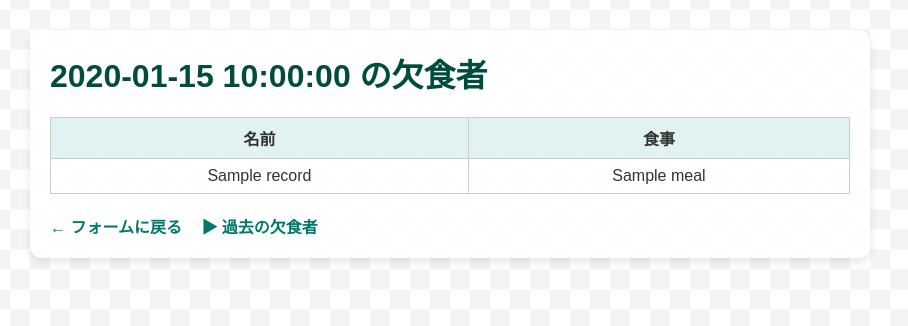
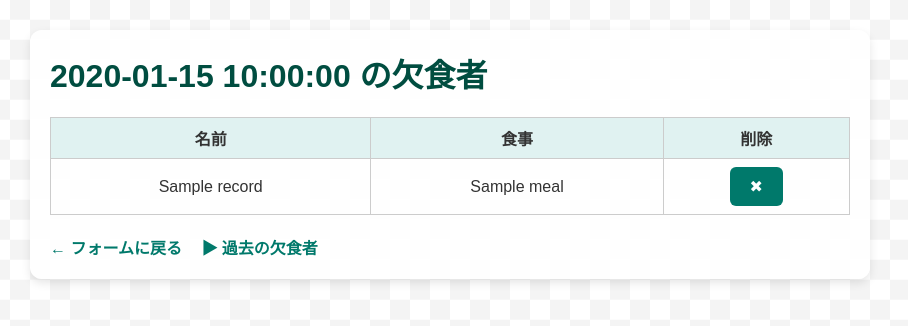
Before and after one commit to syunki-16/skip-meals-sit-app, a Flask app: template templates/list.html in a window 1280 px wide. Shown: the top 326 px of the page, without its empty margins (190-1098 px from the left). Run offline with Flask 2, Linux system fonts and the light colour scheme; the template is opened without the code that fills it: most values are stand-ins (such as "Sample title", 1, 10 or a date in 2020).

Commit message:
Update list.html

```diff
--- a/templates/list.html
+++ b/templates/list.html
@@ -11,11 +11,13 @@
     <h1>{{ date }} の欠食者</h1>
 
     {% if records %}
+      <form method="POST">
       <table>
         <thead>
           <tr>
             <th>名前</th>
             <th>食事</th>
+            <th>削除</th>
           </tr>
         </thead>
         <tbody>
@@ -23,10 +25,16 @@
           <tr>
             <td>{{ r.name }}</td>
             <td>{{ r.meal }}</td>
+            <td>
+              <form method="POST" action="/delete_meal/{{ loop.index0 }}" style="display:inline">
+                <button type="submit" onclick="return confirm('削除してもよろしいですか？')">✖</button>
+              </form>
+            </td>
           </tr>
           {% endfor %}
         </tbody>
       </table>
+      </form>
     {% else %}
       <p>本日の欠食者はいません。</p>
     {% endif %}
```
